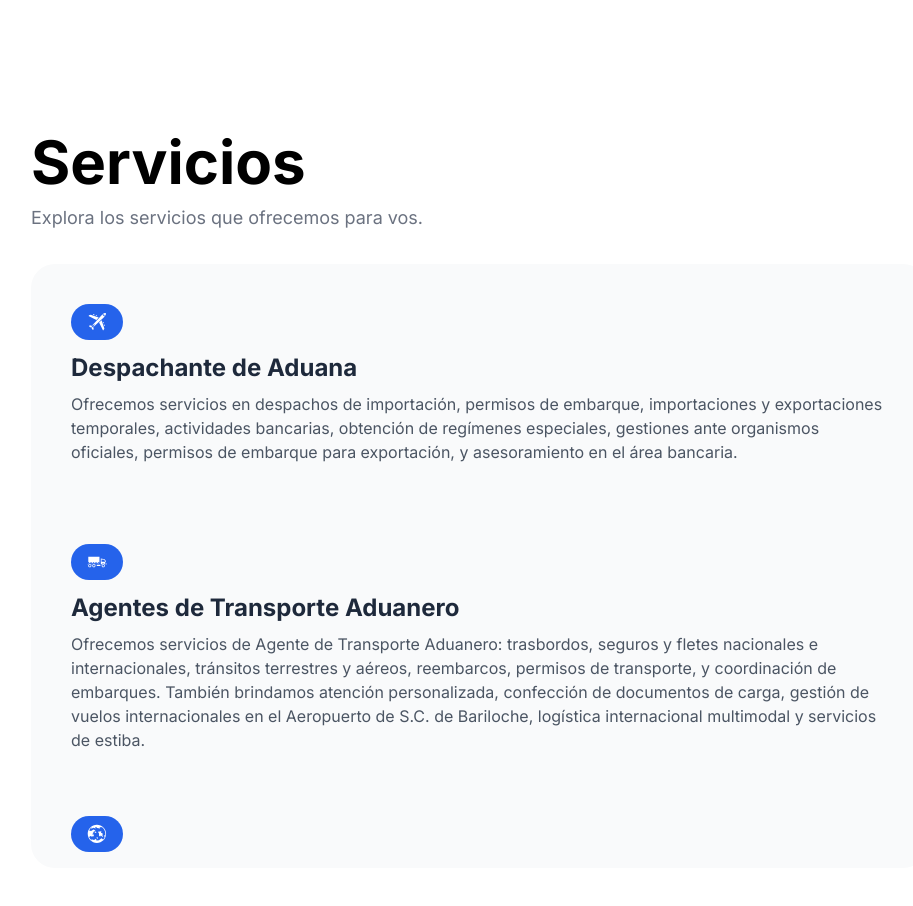
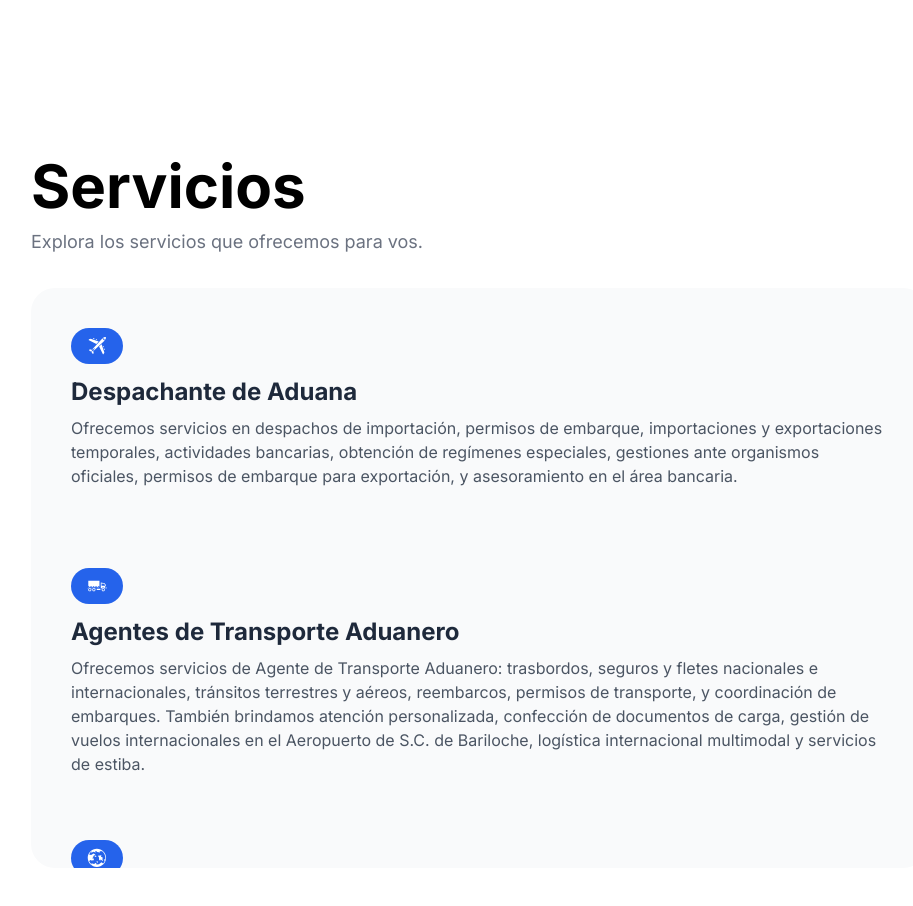
Before and after one commit to mazzodevelopments/matteozzi-lavilla, a Next.js app: page / in a window 1280 px wide. Shown: the part 3100-4006 px from the top of the page, without its empty margins (161-1074 px from the left). Built offline with nearby package versions, Linux system fonts and the light colour scheme.

Commit message:
Servicios

```diff
--- a/app/pages/Servicios.tsx
+++ b/app/pages/Servicios.tsx
@@ -38,7 +38,7 @@ export default function Servicios({ content }: ServiciosProps) {
             className="flex flex-col min-h-screen max-h-screen p-8"
         >
             <div className="w-full max-w-4xl mx-auto mb-8">
-                <h1 className="text-3xl sm:text-4xl md:text-5xl lg:text-6xl font-bold text-left mb-3">
+                <h1 className="text-3xl sm:text-4xl md:text-5xl lg:text-6xl font-bold text-left mb-3 mt-6">
                     Servicios
                 </h1>
                 <p className="text-lg text-gray-500 text-left">
```
